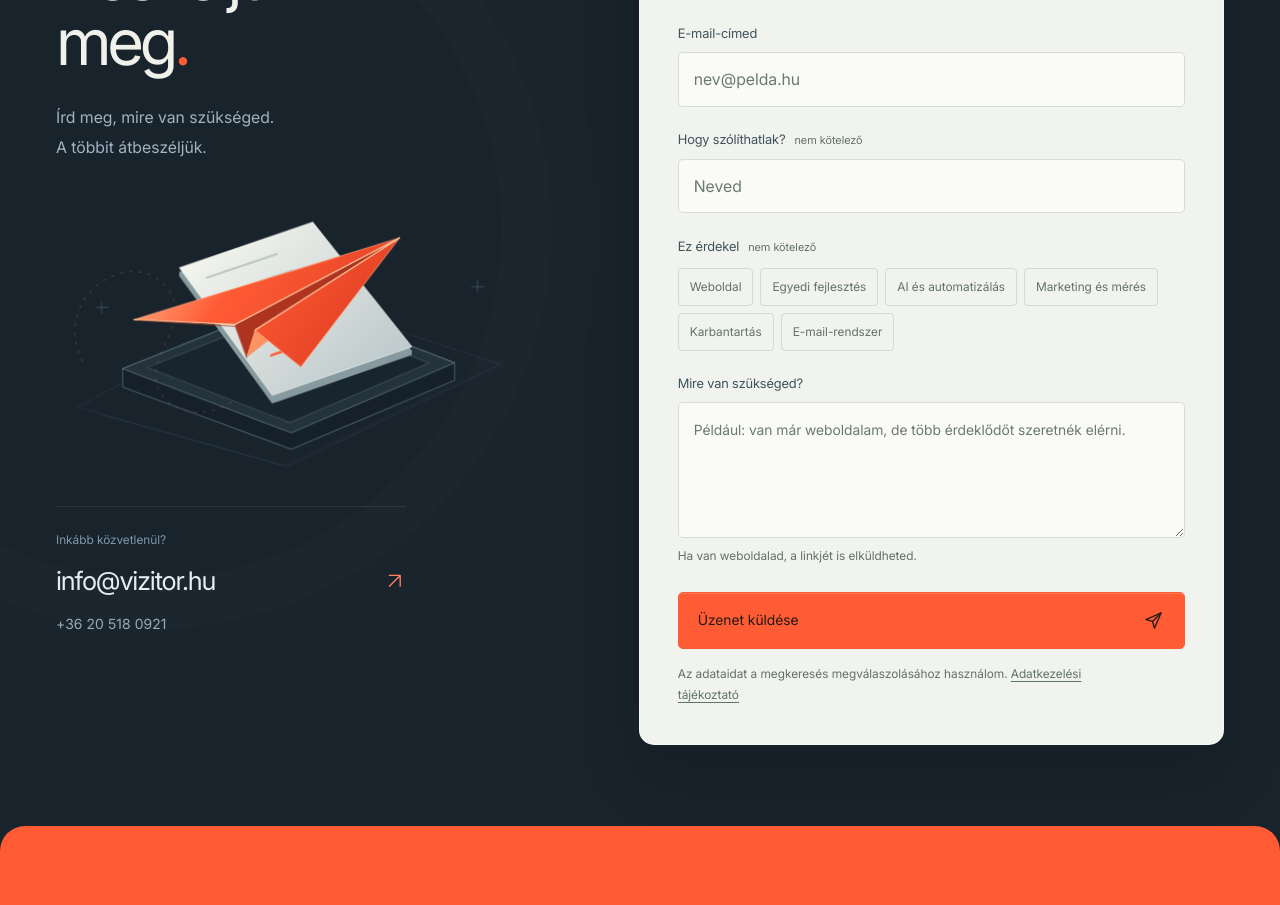
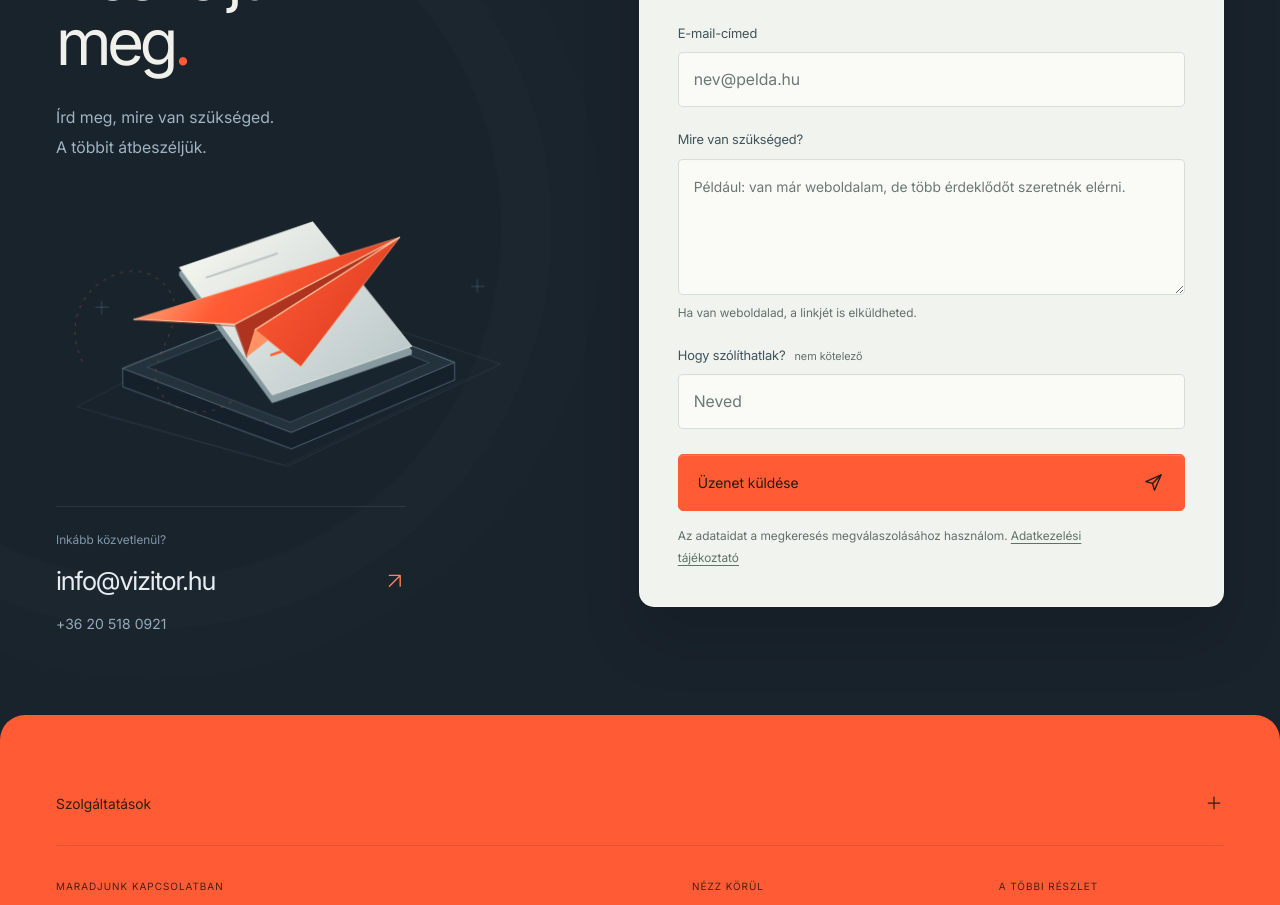
Before and after one commit to alexgabe-dev/vite-portfolio, a React (Vite) app: page / in a window 1280 px wide. Shown: the part 5400-6305 px from the top of the page. Built offline with nearby package versions, Linux system fonts and the light colour scheme.

Commit message:
Simplify inquiry form to email, message and optional name

```diff
--- a/src/components/ContactSection.tsx
+++ b/src/components/ContactSection.tsx
@@ -1,5 +1,4 @@
 import { track } from '../analytics';
-import { serviceIds } from '../analytics-schema';
 import { Icon } from './Icon';
 import { useEffect, useRef, useState, type FormEvent } from 'react';
 
@@ -82,8 +81,7 @@ export function ContactSection({ intent, standalone=false }: { intent?: ContactI
   const [name,setName]=useState('');
   const [email,setEmail]=useState('');
   const [message,setMessage]=useState('');
-  const [services,setServices]=useState<string[]>([]);
-  const service=services.join(', ');
+  const [service,setService]=useState('');
   const [plan,setPlan]=useState('');
   const [status,setStatus]=useState<Status>('idle');
   const [errors,setErrors]=useState<FieldErrors>({});
@@ -95,7 +93,7 @@ export function ContactSection({ intent, standalone=false }: { intent?: ContactI
   const successRef=useRef<HTMLDivElement>(null);
   const busy=useRef(false);
   const abort=useRef<AbortController|null>(null);
-  useEffect(()=>{if(intent&&!busy.current){setServices(intent.service==='Más'?[]:[intent.service]);setPlan(intent.plan||'');setStatus('idle');setFailure('');}},[intent]);
+  useEffect(()=>{if(intent&&!busy.current){setService(intent.service==='Más'?'':intent.service);setPlan(intent.plan||'');setStatus('idle');setFailure('');}},[intent]);
   useEffect(()=>{if(status==='success')successRef.current?.focus({preventScroll:true});},[status]);
   useEffect(()=>()=>abort.current?.abort(),[]);
   function fieldError(field: 'email'|'message') {
@@ -114,7 +112,7 @@ export function ContactSection({ intent, standalone=false }: { intent?: ContactI
     const form=event.currentTarget;
     const fields=new FormData(form);
     const data=JSON.stringify({name:name.trim(),email:email.trim(),message:message.trim(),service:service||'Egyeztetést kérek',package:plan,_gotcha:String(fields.get('_gotcha')||'')});
-    track('inquiry_submit',{form_id:'inquiry',service_count:services.length,has_package:!!plan});
+    track('inquiry_submit',{form_id:'inquiry',service_count:service?1:0,has_package:!!plan});
     busy.current=true;setStatus('sending');setFailure('');
     const controller=new AbortController();abort.current=controller;
     const timeout=window.setTimeout(()=>controller.abort(),20000);
@@ -126,7 +124,7 @@ export function ContactSection({ intent, standalone=false }: { intent?: ContactI
         setFailure(response.status===429?'Most túl sok kérés érkezett. Próbáld újra később, vagy írj közvetlenül e-mailt.':'Az üzenet nem ment el. Az adataid megmaradtak; próbáld újra, vagy írj közvetlenül e-mailt.');
         setStatus('error');return;
       }
-      track('generate_lead',{form_id:'inquiry',service_count:services.length,has_package:!!plan,lead_source:'website_inquiry'});
+      track('generate_lead',{form_id:'inquiry',service_count:service?1:0,has_package:!!plan,lead_source:'website_inquiry'});
       setSubmittedEmail(email.trim());setStatus('success');setMessage('');setErrors({});
     } catch(error) {
       track('inquiry_error',{form_id:'inquiry',error_type:error instanceof DOMException&&error.name==='AbortError'?'timeout':'network'});
@@ -143,9 +141,8 @@ export function ContactSection({ intent, standalone=false }: { intent?: ContactI
         <div className="inquiry-form-heading"><Subheading>Miben segíthetek?</Subheading><p>Elég az e-mail-címed és néhány mondat.</p></div>
         {plan&&<div className="inquiry-context"><div><span>Erről érdeklődsz</span><p>{plan}</p></div><button type="button" disabled={pending} aria-label="Csomagválasztás törlése" onClick={()=>setPlan('')}><Icon name="close"/></button></div>}
         <div className="inquiry-field"><label htmlFor="inquiry-email">E-mail-címed</label><input ref={emailRef} id="inquiry-email" name="email" type="email" inputMode="email" autoComplete="email" autoCapitalize="none" spellCheck={false} required maxLength={254} placeholder="nev@pelda.hu" value={email} disabled={pending} aria-invalid={!!errors.email} aria-describedby={errors.email?'inquiry-email-error':undefined} onChange={event=>{setEmail(event.target.value);if(errors.email)setErrors(previous=>({...previous,email:undefined}));}} onBlur={()=>{if(email.trim())setErrors(previous=>({...previous,email:fieldError('email')}));}}/>{errors.email&&<p className="inquiry-field-error" id="inquiry-email-error" role="alert">{errors.email}</p>}</div>
+        <div className="inquiry-field"><label htmlFor="inquiry-message">Mire van szükséged?</label><textarea ref={messageRef} id="inquiry-message" name="message" rows={4} maxLength={5000} required placeholder="Például: van már weboldalam, de több érdeklődőt szeretnék elérni." value={message} disabled={pending} aria-invalid={!!errors.message} aria-describedby={'inquiry-message-hint'+(errors.message?' inquiry-message-error':'')} onChange={event=>{setMessage(event.target.value);if(errors.message)setErrors(previous=>({...previous,message:undefined}));}}/>{errors.message&&<p className="inquiry-field-error" id="inquiry-message-error" role="alert">{errors.message}</p>}<p className="inquiry-field-hint" id="inquiry-message-hint">Ha van weboldalad, a linkjét is elküldheted.</p></div>
         <div className="inquiry-field"><label htmlFor="inquiry-name">Hogy szólíthatlak? <span>nem kötelező</span></label><input id="inquiry-name" name="name" autoComplete="name" maxLength={100} placeholder="Neved" value={name} disabled={pending} onChange={event=>setName(event.target.value)}/></div>
-        <fieldset className="inquiry-services" disabled={pending}><legend>Ez érdekel <span>nem kötelező</span></legend><div>{['Weboldal','Egyedi fejlesztés','AI és automatizálás','Marketing és mérés','Karbantartás','E-mail-rendszer'].map(item=><label key={item}><input type="checkbox" name="interest" value={item} checked={services.includes(item)} onChange={()=>{track('inquiry_interest',{service_id:serviceIds[item],selection:services.includes(item)?'removed':'selected'});setServices(previous=>previous.includes(item)?previous.filter(value=>value!==item):[...previous,item]);setPlan('');}}/><span>{item}</span></label>)}</div></fieldset>
-        <div className="inquiry-field"><label htmlFor="inquiry-message">Mire van szükséged?</label><textarea ref={messageRef} id="inquiry-message" name="message" rows={4} maxLength={5000} required placeholder="Például: van már weboldalam, de több érdeklődőt szeretnék elérni." value={message} disabled={pending} aria-invalid={!!errors.message} aria-describedby={'inquiry-message-hint'+(errors.message?' inquiry-message-error':'')} onChange={event=>{setMessage(event.target.value);if(errors.message)setErrors(previous=>({...previous,message:undefined}));}}/>{errors.message&&<p className="inquiry-field-error" id="inquiry-message-error" role="alert">{errors.message}</p>}<p className="inquiry-field-hint" id="inquiry-message-hint">Ha van weboldalad, a linkjét is elküldheted.</p></div>
         <div className="inquiry-trap" aria-hidden="true"><label htmlFor="inquiry-website">Ezt hagyd üresen</label><input id="inquiry-website" name="_gotcha" tabIndex={-1} autoComplete="off"/></div>
         {status==='error'&&<div className="inquiry-send-error" role="alert"><p>{failure}</p><button type="button" onClick={()=>{track('contact_click',{method:'email',location:'contact'});window.location.href='mailto:info@vizitor.hu?subject='+encodeURIComponent('Vizitor megkeresés')+'&body='+encodeURIComponent(fallbackBody);}}>Megnyitom e-mailben<span aria-hidden="true"><Icon name="arrow-up-right"/></span></button></div>}
         <button className="inquiry-submit" type="submit" disabled={pending}>{pending?<><span className="inquiry-spinner" aria-hidden="true"/>Küldés folyamatban…</>:<>Üzenet küldése<span className="inquiry-submit-arrow" aria-hidden="true"><svg viewBox="0 0 24 24" fill="none"><path d="m4 11 16-7-7 16-2-7-7-2Z" stroke="currentColor" strokeWidth="1.4" strokeLinejoin="round"/><path d="m11 13 9-9" stroke="currentColor" strokeWidth="1.4"/></svg></span></>}</button>
```
